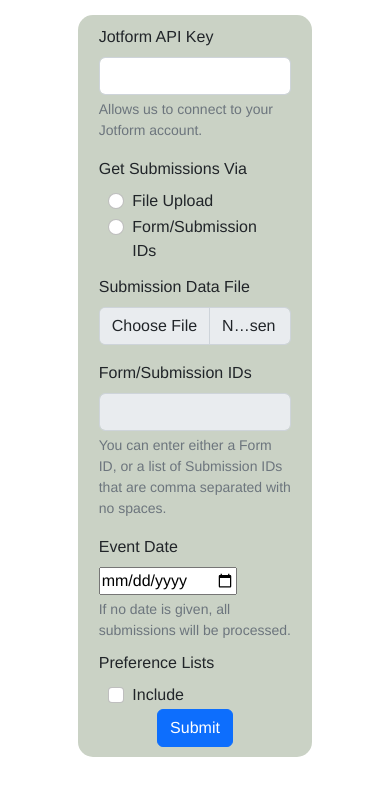
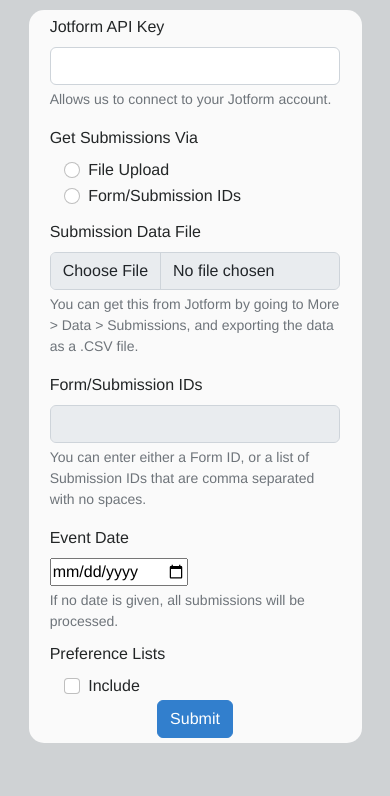
Before and after one commit to noahsiters/city-social-flaskapp, a Flask app: page /f_dataInput in a window 390 px wide. Shown: the top 796 px of the page. Run offline with Flask 3, Linux system fonts and the light colour scheme.

Commit message:
- modified css for form  - added media queries for mobile layout  - added info for file upload input

```diff
--- a/static/main.css
+++ b/static/main.css
@@ -3,25 +3,29 @@
 }
 
 html {
-    /* background-color: #F5F4EF; */
-    color: #2F3E46
+    color: #000;
+    background-color: #cfd2d4 !important;
 }
 
 body {
-    /* background-color: #F5F4EF; */
     padding: 15px;
+    background-color: #cfd2d4 !important;
 }
 
 form {
+    color: #232627;
     padding: 10px;
-    background-color: #CAD2C5;
+    background-color: #fafafa;
     margin: 0 auto;
     width: 65%;
     border-radius: 15px;
 }
 
+.form-text {
+    color: #6e747a !important;
+}
+
 .form-input {
-    /* padding: 2px; */
     width: 90%;
     margin-left: auto;
     margin-right: auto;
@@ -38,3 +42,32 @@
 .form-button {
     text-align: center;
 }
+
+input[type=text]:disabled:hover {
+    cursor: not-allowed;
+}
+
+input[type=file]:disabled:hover {
+    cursor: not-allowed;
+}
+
+.btn-primary {
+    background-color: #327FCD !important;
+    border-color: #327FCD !important;
+}
+
+.btn-primary:hover {
+    background-color: #4e8ecf !important;
+    border-color: #4e8ecf !important;
+}
+
+@media (max-width: 430px){
+    body {
+        padding: 10px;
+    }
+
+    form {
+        padding: 5px;
+        width: 90%;
+    }
+}
--- a/templates/index.html
+++ b/templates/index.html
@@ -51,7 +51,8 @@
             <div class="form-input form-file-input">
                 <div class="mb-3">
                     <label for="formFile" class="form-label">Submission Data File</label>
-                    <input class="form-control" type="file" id="myfile" name="file" disabled>
+                    <input class="form-control" type="file" id="myfile" name="file" aria-describedby="forminputHelp" disabled>
+                    <div id="forminputHelp" class="form-text">You can get this from Jotform by going to More > Data > Submissions, and exporting the data as a .CSV file.</div>
                 </div>
             </div>
 
@@ -70,9 +71,6 @@
                 <div class="form-input-date">
                     <input type="date" id="eventDate" name="eventDate">
                 </div>
-                <!-- <div class="input-group date" data-provide="datepicker">
-                    <input type="date" class="datepicker" id="eventDate" name="eventDate">
-                </div> -->
                 <div id="eventDateHelp" class="form-text">If no date is given, all submissions will be processed.</div>
             </div>
 
```
